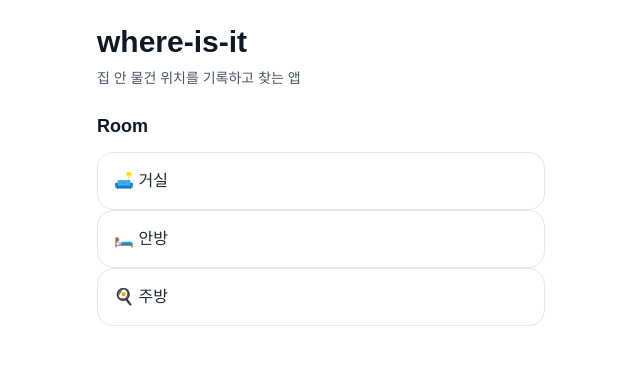
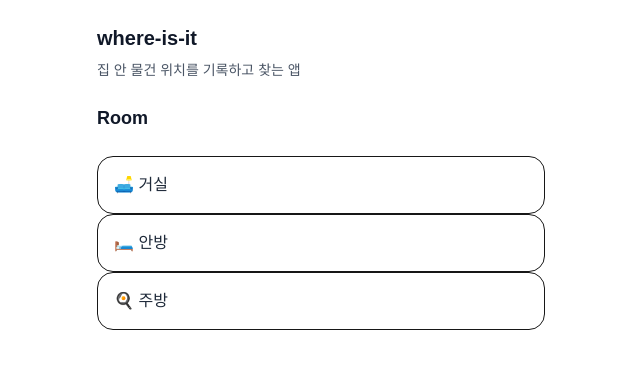
Before and after one commit to tauriqon/where-is-it-next, a Next.js app: page / in a window 1280 px wide. Shown: the top 368 px of the page, without its empty margins (319-959 px from the left). Built offline with nearby package versions, Linux system fonts and the light colour scheme.

Commit message:
refactor: add shared Card component & PageHeader component

```diff
--- a/app/page.js
+++ b/app/page.js
@@ -1,11 +1,13 @@
 import Link from "next/link"
+import AppLayout from "@/components/AppLayout"
 import { ROOMS } from "@/data/rooms"
+import Card from "@/components/Card"
 
 export default function HomePage() {
   return (
-    <main className="min-h-screen bg-white p-6">
+    <AppLayout>
       <div className="mx-auto max-w-md">
-        <h1 className="text-3xl font-bold text-gray-900">
+        <h1 className="text-xl font-bold text-gray-900">
           where-is-it
         </h1>
 
@@ -18,19 +20,19 @@ export default function HomePage() {
             Room
           </h2>
 
-          <div className="mt-3 space-y-3">
+          <div className="mt-6 space-y-3">
             {ROOMS.map((room) => (
               <Link key={room.id} href={`/room/${room.id}`}>
-                <div className="rounded-2xl border border-gray-200 p-4">
+                <Card clickable>
                   <p className="text-base font-medium text-gray-800">
                     {room.emoji} {room.name}
                   </p>
-                </div>
+                </Card>
               </Link>
             ))}
           </div>
         </section>
       </div>
-    </main>
+    </AppLayout>
   )
 }
--- a/app/room/[roomId]/page.js
+++ b/app/room/[roomId]/page.js
@@ -1,6 +1,9 @@
 import Link from "next/link"
+import AppLayout from "@/components/AppLayout"
 import { ROOMS } from "@/data/rooms"
 import { STORAGES } from "@/data/storages"
+import Card from "@/components/Card"
+import PageHeader from "@/components/PageHeader"
 
 export default async function StoragePage({ params }) {
   const { roomId } = await params
@@ -18,10 +21,10 @@ export default async function StoragePage({ params }) {
   )
 
   return (
-    <main className="min-h-screen p-6">
-      <h1 className="text-xl font-bold">
-        {currentRoom.emoji} {currentRoom.name}
-      </h1>
+    <AppLayout>
+      <PageHeader
+        title={`${currentRoom.emoji} ${currentRoom.name}`}
+      />
 
       <div className="mt-6 space-y-3">
         {storages.map((storage) => (
@@ -29,14 +32,12 @@ export default async function StoragePage({ params }) {
             key={storage.id}
             href={`/room/${roomId}/storage/${storage.id}`}
           >
-            <div
-              className="rounded-2xl border p-4 cursor-pointer hover:bg-gray-50"
-            >
+            <Card clickable>
               {storage.name}
-            </div>
+            </Card>
           </Link>
         ))}
       </div>
-    </main>
+    </AppLayout>
   )
 }
--- a/app/room/[roomId]/storage/[storageId]/page.js
+++ b/app/room/[roomId]/storage/[storageId]/page.js
@@ -1,6 +1,9 @@
+import AppLayout from "@/components/AppLayout"
 import { ROOMS } from "@/data/rooms"
 import { STORAGES } from "@/data/storages"
 import { SPOTS } from "@/data/spots"
+import Card from "@/components/Card"
+import PageHeader from "@/components/PageHeader"
 
 export default async function SpotPage({ params }) {
   const { roomId, storageId } = await params
@@ -26,25 +29,19 @@ export default async function SpotPage({ params }) {
   )
 
   return (
-    <main className="min-h-screen p-6">
-      <p className="text-sm text-gray-500">
-        {currentRoom.emoji} {currentRoom.name}
-      </p>
-
-      <h1 className="mt-2 text-xl font-bold">
-        {currentStorage.name}
-      </h1>
+    <AppLayout>
+      <PageHeader
+        subtitle={`${currentRoom.emoji} ${currentRoom.name}`}
+        title={currentStorage.name}
+      />
 
       <div className="mt-6 space-y-3">
         {spots.map((spot) => (
-          <div
-            key={spot.id}
-            className="rounded-2xl border p-4"
-          >
+          <Card key={spot.id}>
             {spot.name}
-          </div>
+          </Card>
         ))}
       </div>
-    </main>
+    </AppLayout>
   )
 }
--- /dev/null
+++ b/components/AppLayout.js
@@ -0,0 +1,9 @@
+export default function AppLayout({ children }) {
+  return (
+    <main className="min-h-screen bg-white p-6">
+      <div className="mx-auto max-w-md">
+        {children}
+      </div>
+    </main>
+  )
+}
--- /dev/null
+++ b/components/Card.js
@@ -0,0 +1,12 @@
+export default function Card({ children, clickable = false }) {
+  return (
+    <div
+      className={[
+        "rounded-2xl border p-4",
+        clickable ? "cursor-pointer hover:bg-gray-50" : "",
+      ].join(" ")}
+    >
+      {children}
+    </div>
+  )
+}
--- /dev/null
+++ b/components/PageHeader.js
@@ -0,0 +1,15 @@
+export default function PageHeader({ subtitle, title }) {
+  return (
+    <div>
+      {subtitle && (
+        <p className="text-sm text-gray-500">
+          {subtitle}
+        </p>
+      )}
+
+      <h1 className="mt-2 text-xl font-bold">
+        {title}
+      </h1>
+    </div>
+  )
+}
--- a/data/spots.js
+++ b/data/spots.js
@@ -7,4 +7,6 @@ export const SPOTS = [
 
   { id: 5, storageId: 3, name: "위칸" },
   { id: 6, storageId: 3, name: "아래칸" },
+
+  { id: 7, storageId: 5, name: "왼쪽 첫번째" },
 ]
```
